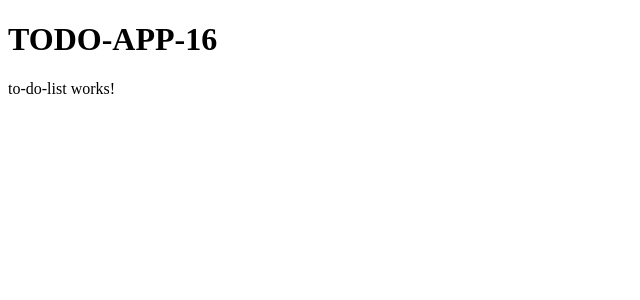
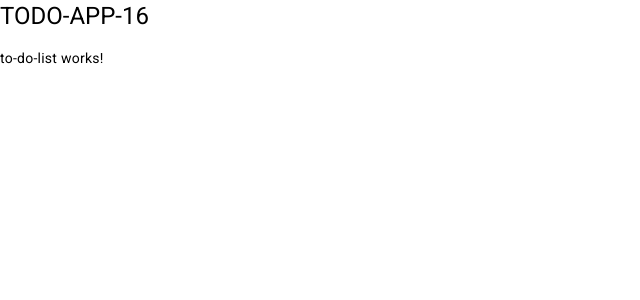
Before and after one commit to Angular-OTUS/ToDoList-VacheslavMelnikov, an Angular app in the folder todo-app-16/: page / in a window 1280 px wide. Shown: the top 300 px of the page, without its empty margins (0-640 px from the left). Built offline with nearby package versions, Linux system fonts and the light colour scheme.

Commit message:
ng add @angular/material

```diff
--- a/todo-app-16/angular.json
+++ b/todo-app-16/angular.json
@@ -30,6 +30,7 @@
               "src/assets"
             ],
             "styles": [
+              "@angular/material/prebuilt-themes/indigo-pink.css",
               "src/styles.scss"
             ],
             "scripts": []
@@ -93,6 +94,7 @@
               "src/assets"
             ],
             "styles": [
+              "@angular/material/prebuilt-themes/indigo-pink.css",
               "src/styles.scss"
             ],
             "scripts": []
--- a/todo-app-16/package.json
+++ b/todo-app-16/package.json
@@ -11,10 +11,12 @@
   "private": true,
   "dependencies": {
     "@angular/animations": "^16.2.0",
+    "@angular/cdk": "^16.2.14",
     "@angular/common": "^16.2.0",
     "@angular/compiler": "^16.2.0",
     "@angular/core": "^16.2.0",
     "@angular/forms": "^16.2.0",
+    "@angular/material": "^16.2.14",
     "@angular/platform-browser": "^16.2.0",
     "@angular/platform-browser-dynamic": "^16.2.0",
     "@angular/router": "^16.2.0",
--- a/todo-app-16/src/app/app.module.ts
+++ b/todo-app-16/src/app/app.module.ts
@@ -4,6 +4,7 @@
 import { AppRoutingModule } from './app-routing.module';
 import { AppComponent } from './app.component';
 import { ToDoListComponent } from './components/to-do-list/to-do-list.component';
+import { BrowserAnimationsModule } from '@angular/platform-browser/animations';
 
 @NgModule({
   declarations: [
@@ -12,7 +13,8 @@
   ],
   imports: [
     BrowserModule,
-    AppRoutingModule
+    AppRoutingModule,
+    BrowserAnimationsModule
   ],
   providers: [],
   bootstrap: [AppComponent]
--- a/todo-app-16/src/index.html
+++ b/todo-app-16/src/index.html
@@ -6,8 +6,11 @@
   <base href="/">
   <meta name="viewport" content="width=device-width, initial-scale=1">
   <link rel="icon" type="image/x-icon" href="favicon.ico">
+  <link rel="preconnect" href="https://fonts.gstatic.com">
+  <link href="https://fonts.googleapis.com/css2?family=Roboto:wght@300;400;500&display=swap" rel="stylesheet">
+  <link href="https://fonts.googleapis.com/icon?family=Material+Icons" rel="stylesheet">
 </head>
-<body>
+<body class="mat-typography">
   <app-root></app-root>
 </body>
 </html>
--- a/todo-app-16/src/styles.scss
+++ b/todo-app-16/src/styles.scss
@@ -1 +1,4 @@
 /* You can add global styles to this file, and also import other style files */
+
+html, body { height: 100%; }
+body { margin: 0; font-family: Roboto, "Helvetica Neue", sans-serif; }
```
Also changed, not shown: 1 other file (tests, documents, lock files or other folders).
